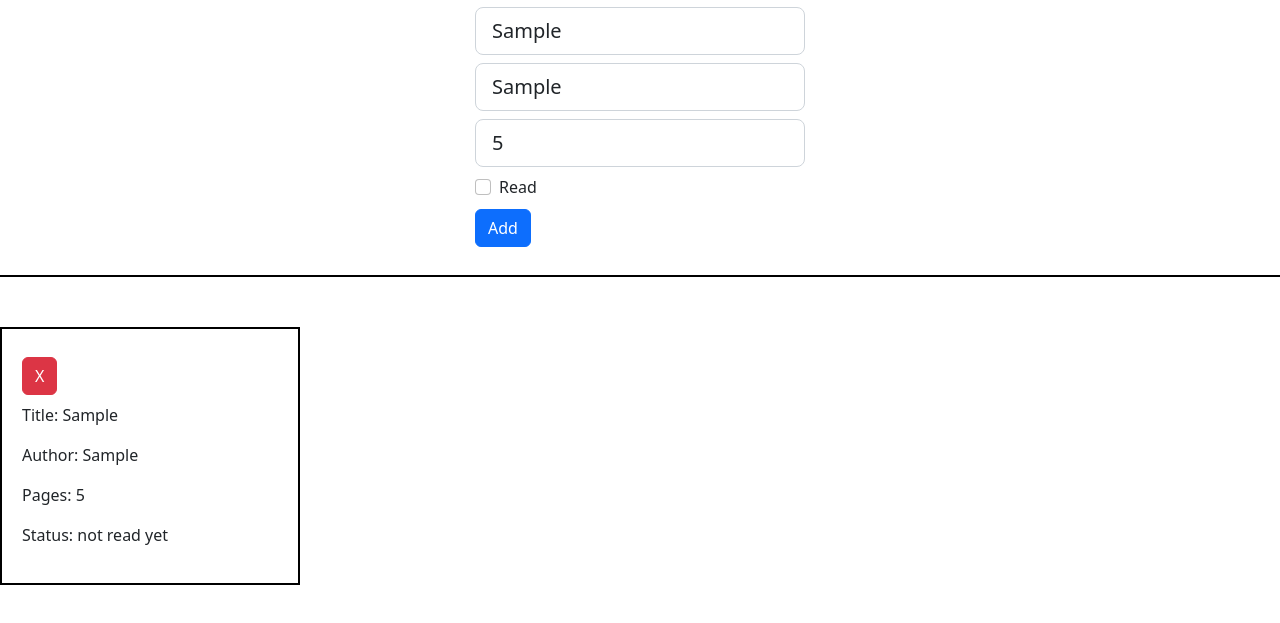
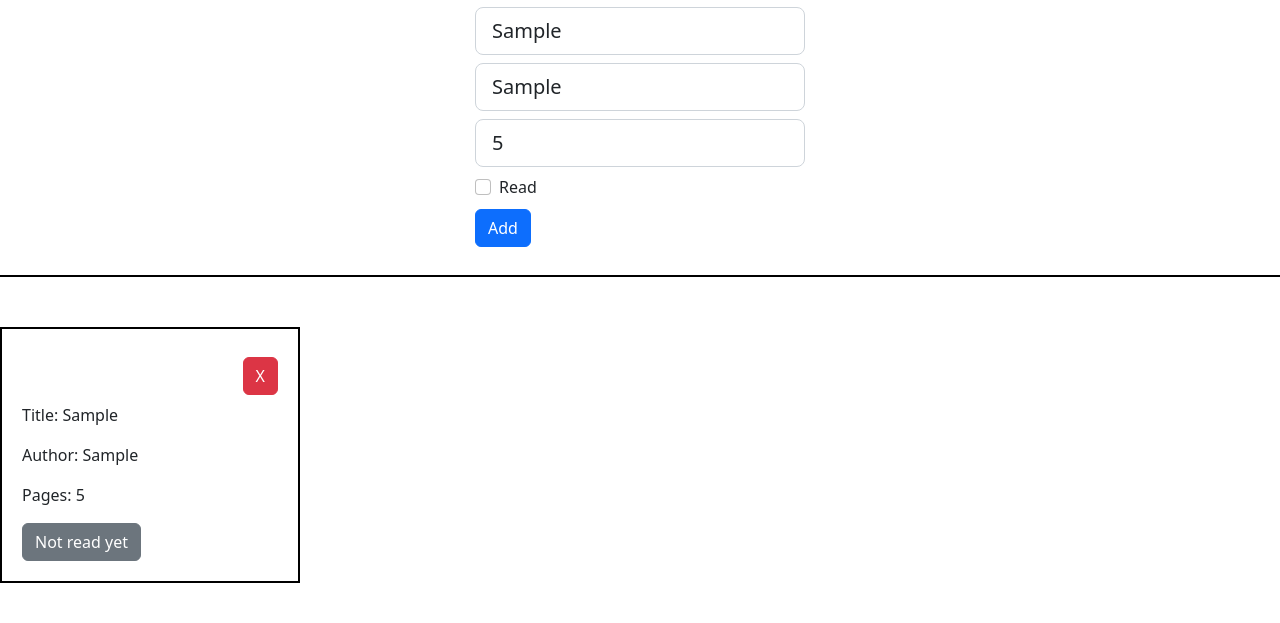
Before and after one commit to michaeleii/library, a plain HTML site: page index.html in a window 1280 px wide. Both pictures are taken after typing "Sample", "Sample", "5" into the empty fields and a click on the button "Add". Shown: the part 97-720 px from the top of the page. Drawn offline with nearby package versions, Linux system fonts and the light colour scheme.

Commit message:
Finish read status toggle

```diff
--- a/index.js
+++ b/index.js
@@ -10,18 +10,27 @@ function Book(title, author, pages, readStatus) {
 	this.title = title;
 	this.author = author;
 	this.pages = pages;
-	this.readStatus = readStatus = readStatus == true ? "read" : "not read yet";
+	this.readStatus = readStatus = readStatus == true ? "Read" : "Not read yet";
+	this.changeStatus = () => {
+		this.readStatus = this.readStatus == "Read" ? "Not read yet" : "Read";
+	};
 }
 const displayLibrary = () => {
 	const books = `${myLibrary
 		.map(
 			(b, i) =>
 				`<div class="book">
-             <button type="button" class="btn btn-danger  my-2" onclick="removeBookFromLibrary(${i})">X</button>
+                <div class="remove">
+                <button type="button" class="btn btn-danger my-2" onclick="removeBookFromLibrary(${i})">X</button>
+                </div>
             <p>Title: ${b.title}</p>
             <p>Author: ${b.author}</p>
             <p>Pages: ${b.pages}</p>
-            <p>Status: ${b.readStatus}</p>
+            <button type="button" class="btn ${
+							b.readStatus == "Read" ? "btn-success" : "btn-secondary"
+						}" id="read-status" onclick="changeReadStatus(${i})">${
+					b.readStatus
+				}</button>
         </div>`
 		)
 		.join("")}`;
@@ -38,7 +47,13 @@ const addBookToLibrary = () => {
 	displayLibrary();
 };
 
-const removeBookFromLibrary = (index) => {
-	myLibrary.splice(index, 1);
+const removeBookFromLibrary = (i) => {
+	myLibrary.splice(i, 1);
 	displayLibrary();
 };
+
+const changeReadStatus = (i) => {
+	const book = myLibrary[i];
+	book.changeStatus();
+	displayLibrary();
+};
--- a/style.css
+++ b/style.css
@@ -21,3 +21,7 @@ h1 {
 	padding: 20px;
 	width: 300px;
 }
+.remove {
+	display: flex;
+	justify-content: flex-end;
+}
```
